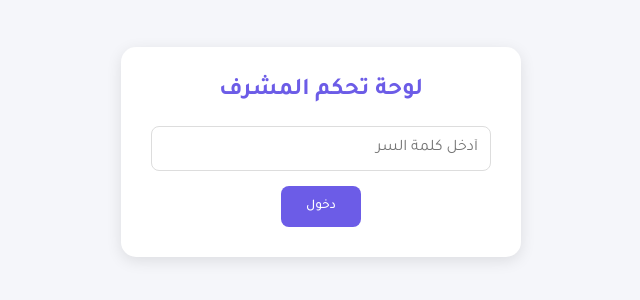
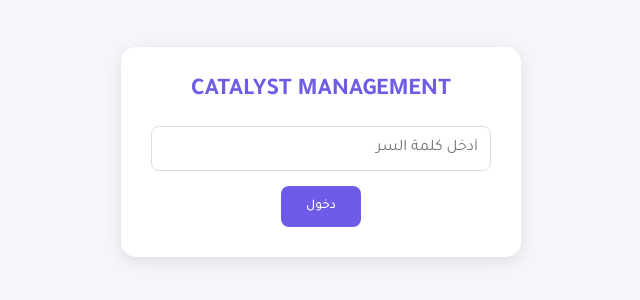
Before and after one commit to private232/Manage, a plain HTML site: page index.html in a window 1280 px wide. Shown: the part 248-548 px from the top of the page, without its empty margins (319-959 px from the left). Drawn offline with Linux system fonts and the light colour scheme.

Commit message:
Update index.html

```diff
--- a/index.html
+++ b/index.html
@@ -103,7 +103,7 @@
 </head>
 <body>
     <div class="form-container">
-        <h2>لوحة تحكم المشرف</h2>
+        <h2>CATALYST MANAGEMENT</h2>
         <div class="form-group">
             <input type="password" id="password-input" placeholder="أدخل كلمة السر" class="form-control">
         </div>
@@ -177,4 +177,5 @@
         });
     </script>
 </body>
+
 </html>
```
